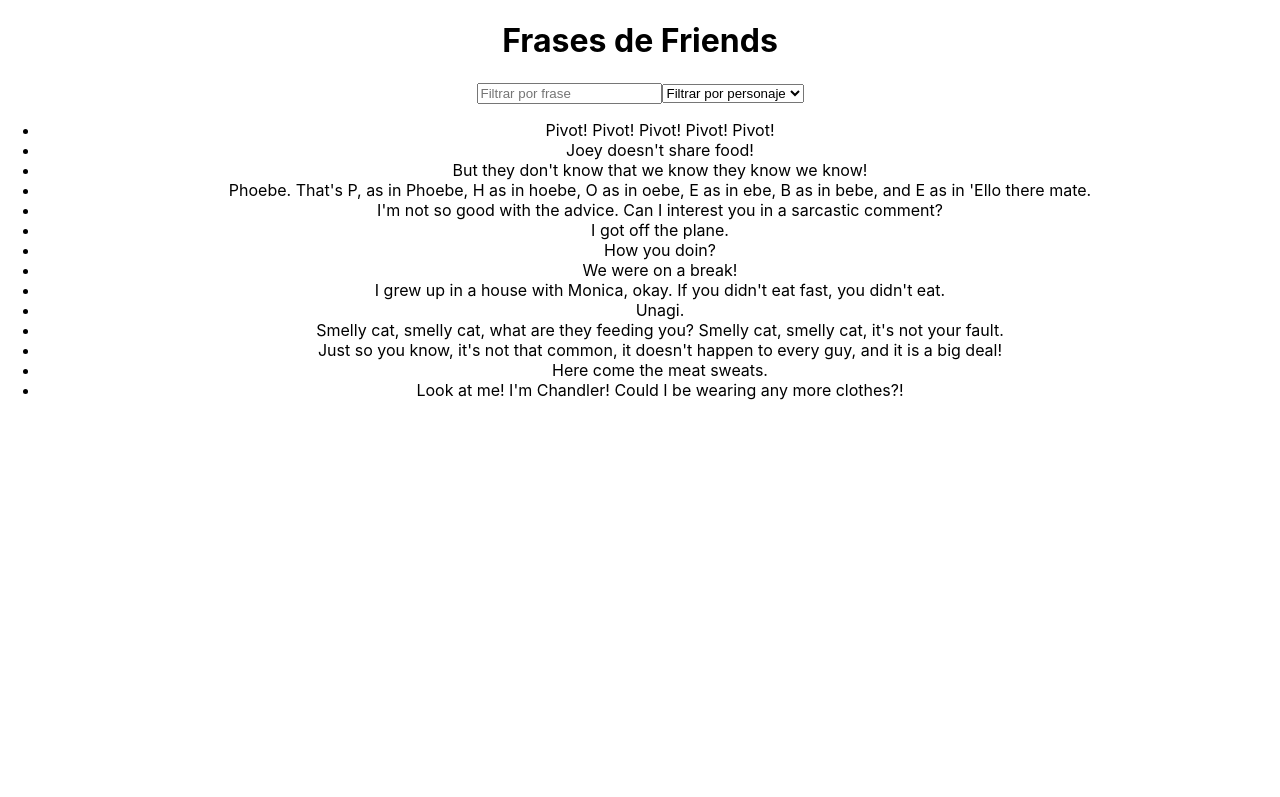
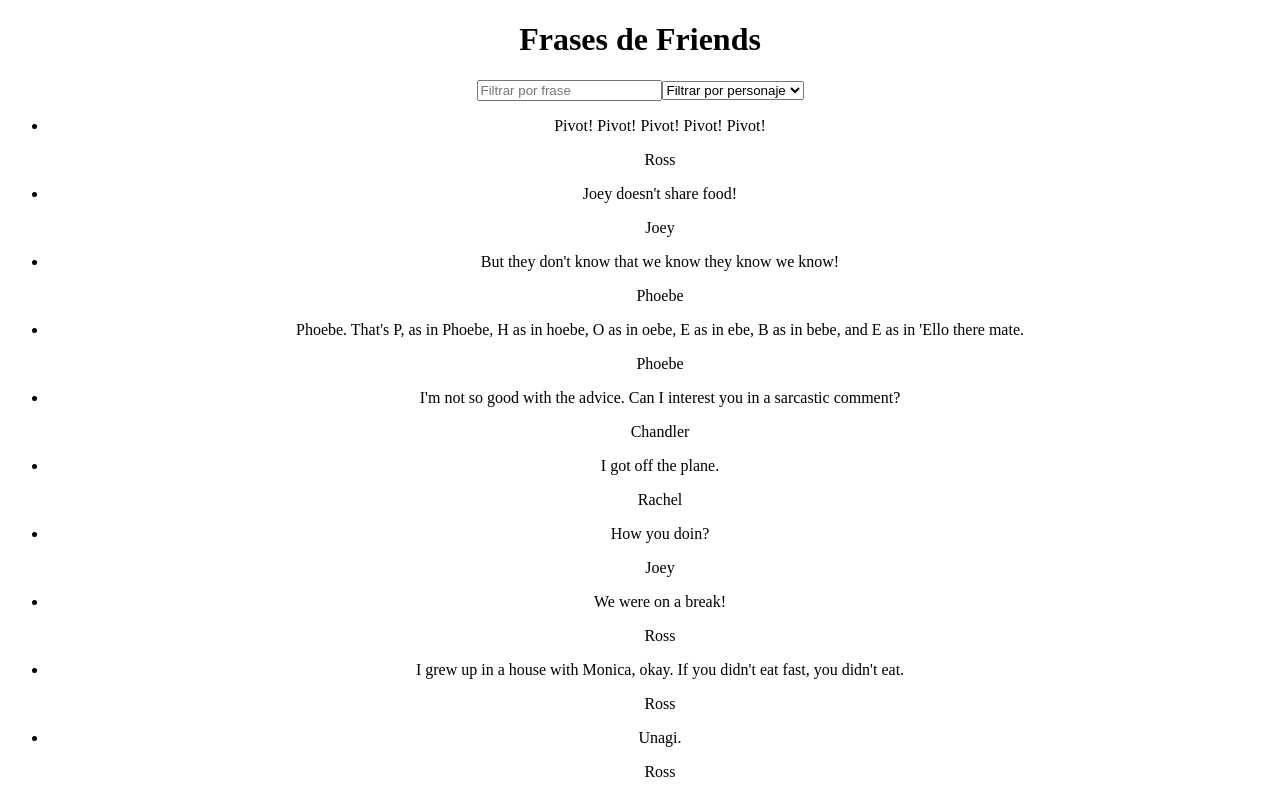
Before and after one commit to Adalab/modulo-3-evaluacion-intermedia-NaiSaratxaga, a React (Create React App) app: page / in a window 1280 px wide. Shown: the top 797 px of the page. Built offline with nearby package versions, Linux system fonts and the light colour scheme.

Commit message:
exercise

```diff
--- a/src/components/App.js
+++ b/src/components/App.js
@@ -8,16 +8,35 @@ function App() {
   const [search, setSearch] = useState('');
   const [select, setSelect] = useState('');
 
-  const handleData = (ev) => {
-    const textFilter = ev.target.value;
-    setData(data.filter((phrase) => phrase.quote.includes(textFilter)));
+  const filterPhrasesByText = (ev) => {
+    const textToFilter = ev.target.value.toLowerCase();
+    const filteredPhrases = phrasesList.filter((phrasesList) =>
+      phrasesList.quote.toLowerCase().includes(textToFilter)
+    );
+    setData(filteredPhrases);
   };
 
-  const handleSelect = (ev) => {
-    setSelect(ev.target.value);
+  const filterPhrasesByCharacter = (ev) => {
+    if (!ev.target.value) {
+      setData(phrasesList);
+    } else {
+      const selectedCharacter = ev.target.value.toLowerCase();
+      const filteredPhrases = phrasesList.filter(
+        (phrasesList) =>
+          phrasesList.character.toLowerCase() === selectedCharacter
+      );
+      setData(filteredPhrases);
+    }
   };
 
-  const phrasesCards = data.map((phrase, i) => <li key={i}>{phrase.quote}</li>);
+  const phrasesCards = data.map((phrase, i) => {
+    return (
+      <li key={i}>
+        <p>{phrase.quote}</p>
+        <p>{phrase.character}</p>
+      </li>
+    );
+  });
 
   return (
     <div className='App'>
@@ -30,16 +49,19 @@ function App() {
             type='search'
             name='search'
             placeholder='Filtrar por frase'
-            onChange={handleData}
+            onChange={filterPhrasesByText}
           />
-          <select name='Filtrar por personaje' onChange={handleSelect}>
+          <select
+            name='Filtrar por personaje'
+            onChange={filterPhrasesByCharacter}
+          >
             <option>Filtrar por personaje</option>
-            <option>Ross</option>
-            <option>Mónica</option>
-            <option>Joey</option>
-            <option>Phoebe</option>
-            <option>Chandler</option>
-            <option>Phoebe</option>
+            <option value='Ross'>Ross</option>
+            <option value='Mónica'>Mónica</option>
+            <option value='Joey'>Joey</option>
+            <option value='Phoebe'>Phoebe</option>
+            <option value='Chandler'>Chandler</option>
+            <option value='Phoebe'>Phoebe</option>
           </select>
         </form>
       </header>
--- a/src/index.js
+++ b/src/index.js
@@ -1,6 +1,6 @@
 import React from 'react';
 import ReactDOM from 'react-dom/client';
-import './styles/index.scss';
+
 import App from './components/App';
 
 const root = ReactDOM.createRoot(document.getElementById('root'));
--- a/src/styles/index.scss
+++ /dev/null
@@ -1,13 +0,0 @@
-body {
-  margin: 0;
-  font-family: -apple-system, BlinkMacSystemFont, 'Segoe UI', 'Roboto', 'Oxygen',
-    'Ubuntu', 'Cantarell', 'Fira Sans', 'Droid Sans', 'Helvetica Neue',
-    sans-serif;
-  -webkit-font-smoothing: antialiased;
-  -moz-osx-font-smoothing: grayscale;
-}
-
-code {
-  font-family: source-code-pro, Menlo, Monaco, Consolas, 'Courier New',
-    monospace;
-}
```
Also changed, not shown: src/data/phrases.json (indentation only).
